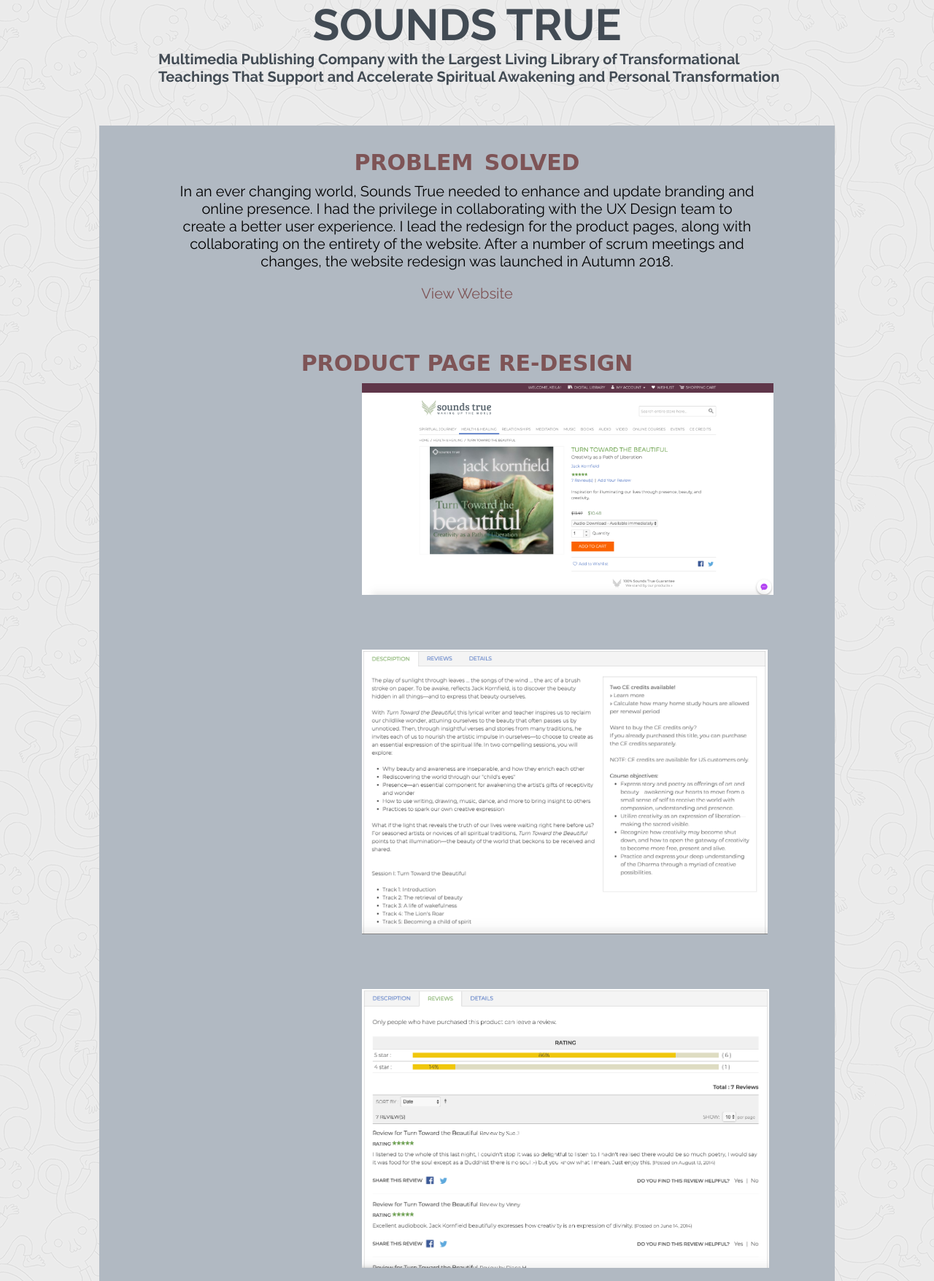
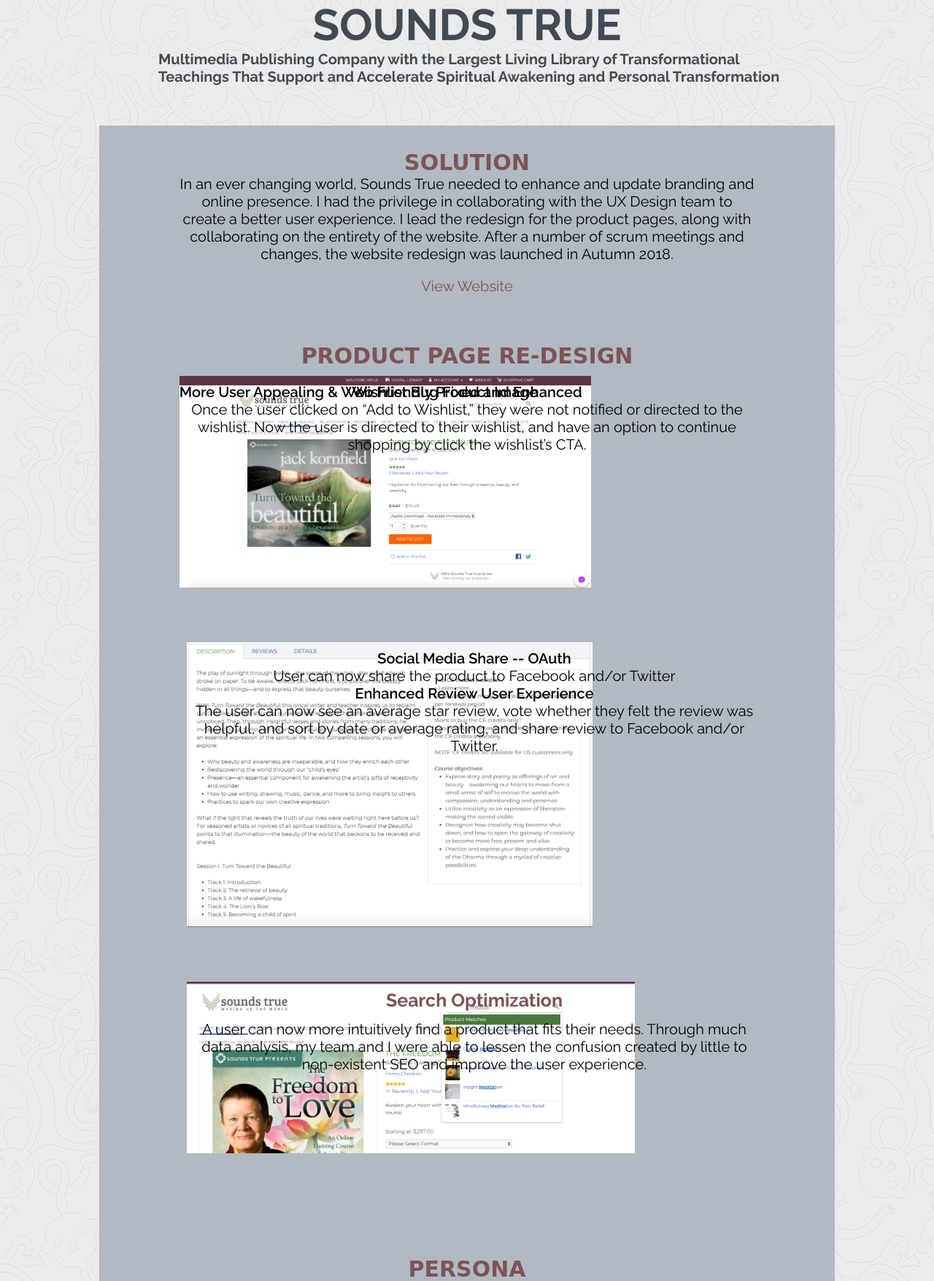
Before and after one commit to keilahoover/personal-website, a PHP site: page /content/ST.html in a window 1280 px wide. Shown: the part 197-1952 px from the top of the page at 73% size. Run offline with PHP 8.4, Linux system fonts and the light colour scheme; some libraries are stand-ins or nearby versions; some web fonts are replaced.

Commit message:
Fix mismatchd font size on Kindara page, and adding detail to PP redesign for ST page.

```diff
--- a/content/ST.html
+++ b/content/ST.html
@@ -3,8 +3,8 @@
 
 <head>
   <meta charset="utf-8">
+  <meta content="width=device-width, initial-scale=1" name="viewport" />
   <title>KDH | SOUNDS TRUE</title>
-  <meta content="width=device-width, initial-scale=1" name="viewport" />
   <link href="https://fonts.googleapis.com/css?family=Kurale|Raleway:400,600,700" rel="stylesheet">
   <link rel="stylesheet" href="https://use.fontawesome.com/releases/v5.3.1/css/all.css" integrity="sha384-mzrmE5qonljUremFsqc01SB46JvROS7bZs3IO2EmfFsd15uHvIt+Y8vEf7N7fWAU" crossorigin="anonymous">
   <link rel="stylesheet" type="text/css" href="../styles/main.css">
@@ -26,7 +26,7 @@
       <h2 class="st__h2">Multimedia Publishing Company with the Largest Living Library of Transformational Teachings
         That Support and Accelerate Spiritual Awakening and Personal Transformation</h2>
       <article class="st__article">
-        <h3 class="st__h3">PROBLEM <span class="span--inline">SOLVED</h3></span>
+        <h3 class="st__h3">SOLUTION</h3>
         <aside class="st__aside">
           <p class="st__p" id="intro__p">In an ever changing world, Sounds True needed to enhance and update branding and online presence.
             I had the privilege in collaborating with the UX Design team to create a better user experience. I lead the redesign for the product pages,
@@ -39,10 +39,33 @@
       <article class="st__article">
         <h3 class="st__h3">PRODUCT PAGE RE-DESIGN</h3>
         <section class="st__section">
-          <aside class="st__aside" id="product_page_01"></aside>
-          <aside class="st__aside" id="product_page_02"></aside>
-          <aside class="st__aside" id="product_page_03"></aside>
-          <aside class="st__aside" id="product_page_04"></aside>
+          <aside class="st__aside">
+            <div class="st__div" id="product-page-01">
+            <h5 class="st__h5" id="h5-one">More User Appealing & Web Friendly Product Image</h5>
+            <h5 class="st__h5">Wishlist Bug Fixed and Enhanced</h5>
+            <p class="st__p">Once the user clicked on “Add to Wishlist,”
+              they were not notified or directed to the wishlist.
+              Now the user is directed to their wishlist,
+              and have an option to continue shopping by click the wishlist’s CTA.</p>
+          </aside>
+          <aside class="st__aside">
+            <div class="st__div" id="product-page-02">
+            <h5 class="st__h5">Social Media Share -- OAuth</h5>
+            <p class="st__p">User can now share the product to Facebook and/or Twitter</p>
+            <h5 class="st__h5">Enhanced Review User Experience</h5>
+            <p class="st__p">The user can now see an average star review,
+              vote whether they felt the review was helpful,
+              and sort by date or average rating,
+              and share review to Facebook and/or Twitter.</p>
+          </aside>
+          <aside class="st__aside">
+            <div class="st__div" id="search-op">
+            <h5 class="st__h4">Search Optimization</h5>
+            <p class="st__p">A user can now more intuitively find a product that
+              fits their needs. Through much data analysis, my team and I were
+              able to lessen the confusion created by little to non-existent SEO
+              and improve the user experience.</p>
+          </aside>
         </section>
       </article>
       <article class="st__article">
@@ -51,11 +74,11 @@
           <div class="persona-img__div">
             <img src="../img/ST_persona.jpg" class="st-persona__img">
           </div>
-            <p class="st__p">Jill is in her mid-50's and is an avid, daily meditator who practices yoga three times a week.
-              She values her spritutual growth is important to her so she is a regular Sounds True consumer.
-              She knows what she is looking for in a spiritual or personal tranformation resource.
-              However, she needs a convenient, user-friendly website to suit her needs.
-              <p class="st__p">Which is why the Sounds True Developer and Design team re-designed the website, for a more at-ease user experience.</p>
+          <p class="st__p">Jill is in her mid-50's and is an avid, daily meditator who practices yoga three times a week.
+            She values her spritutual growth is important to her so she is a regular Sounds True consumer.
+            She knows what she is looking for in a spiritual or personal tranformation resource.
+            However, she needs a convenient, user-friendly website to suit her needs.
+            <p class="st__p">Which is why the Sounds True Developer and Design team re-designed the website, for a more at-ease user experience.</p>
         </aside>
       </article>
       <article class="st__article" id="style-guide">
--- a/content/kindara.html
+++ b/content/kindara.html
@@ -25,7 +25,7 @@
       <h1 class="kindara__h1">KINDARA</h1>
       <h2 class="kindara__h2">Fertility Awareness App -- Added Endometriosis & Symptom Features</h2>
       <article class="kindara__article">
-        <h3 class="kindara__h3">PROBLEM<span class="span--inline">SOLVED</span></h3>
+        <h3 class="kindara__h3">SOLUTION</h3>
         <aside class="kindara__aside" id="first-aside">
           <p class="kindara__p" id="first-p">I had the privilege of working with, Kindara, a company with a mission to offer women the tools, knowledge, and support to understand how their fertility works, take ownership of their reproductive health, and meet their fertility goals. I reached
             out to the Kindara team to work together in adding awareness around a health condition that affects over 200 million women worldwide, Endometriosis.</p>
--- a/styles/ST.css
+++ b/styles/ST.css
@@ -120,43 +120,61 @@
   width: 100%;
 }
 
-#product_page_01 {
+.st__h5 {
+  font-size: 2rem;
+  font-weight: 600;
+}
+
+#h5-one {
+  position: absolute;
+}
+
+#product-page-01 {
   background: url("../img/ST_productPage_01.png");
   background-size: contain;
   background-repeat: no-repeat;
   width: 100%;
   height: 280px;
-  margin: 10px 25rem 75px;
+  margin: 10px 0 75px 0;
 }
 
-#product_page_02 {
+#product-page-02 {
   background: url("../img/ST_productPage_02.png");
   background-size: contain;
   background-repeat: no-repeat;
   width: 100%;
   height: 380px;
-  margin: 75px 25rem;
+  margin: 75px 1rem;
 }
 
-#product_page_03 {
+/* #product_page_03 {
   background: url("../img/ST_productPage_03.png");
   background-size: contain;
   background-repeat: no-repeat;
   width: 100%;
   height: 372px;
   margin: 75px 25rem;
+} */
+
+#search-op {
+  background: url("../img/ST_search_op.png");
+  background-size: contain;
+  background-repeat: no-repeat;
+  width: 100%;
+  height: 225px;
+  margin: 75px 1rem;
 }
 
-#product_page_04 {
+/* #product_page_04 {
   background: url("../img/ST_productPage_04.png");
   background-size: contain;
   background-repeat: no-repeat;
   width: 100%;
   height: 225px;
   margin: 75px 25rem 0px;
-}
+} */
 
-.st__aside {
+.st__div {
   padding-top: 10px;
 }
 
```
Also changed, not shown: styles/kindara.css (+5 -7 lines), img/ST_search_op.png (added).
